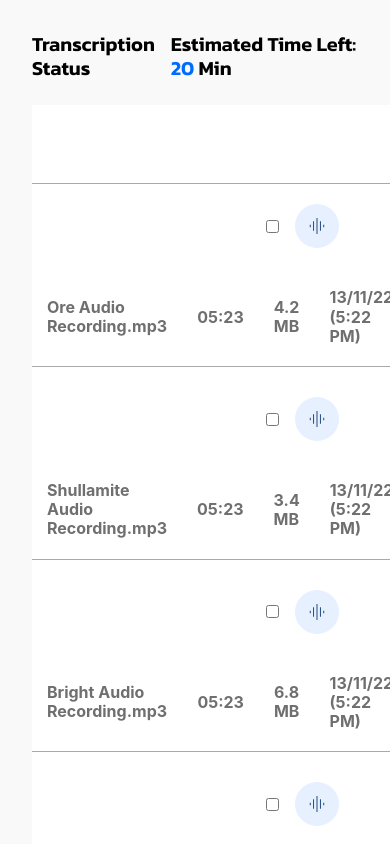
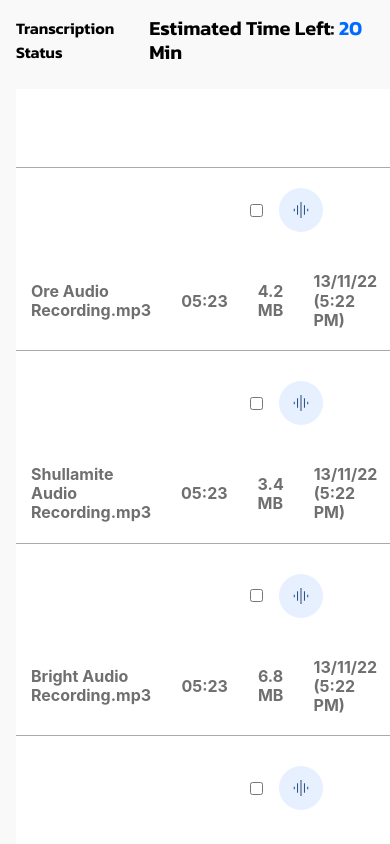
Before and after one commit to KodianKodes/customersupport.web-1, a React (Vite) app in the folder scrybe_frontend/: page /uploaded-recordings in a window 390 px wide. Shown: the top 844 px of the page. Built offline with nearby package versions, Linux system fonts and the light colour scheme.

Commit message:
added table responsiveness

```diff
--- a/scrybe_frontend/src/components/UploadRecordings/uploadedRecordings.module.scss
+++ b/scrybe_frontend/src/components/UploadRecordings/uploadedRecordings.module.scss
@@ -90,6 +90,16 @@ td {
 }
 
 @media screen and (max-width: 768px) {
+  .uploaded-recordings {
+    padding: 1rem;
+  }
+  .uploaded-header h1 {
+    font-size: 16px;
+  }
+  .uploaded-header .est-time-left {
+    display: none;
+  }
+
   .uploaded-table {
     border: 0;
     max-width: 200px;
```
